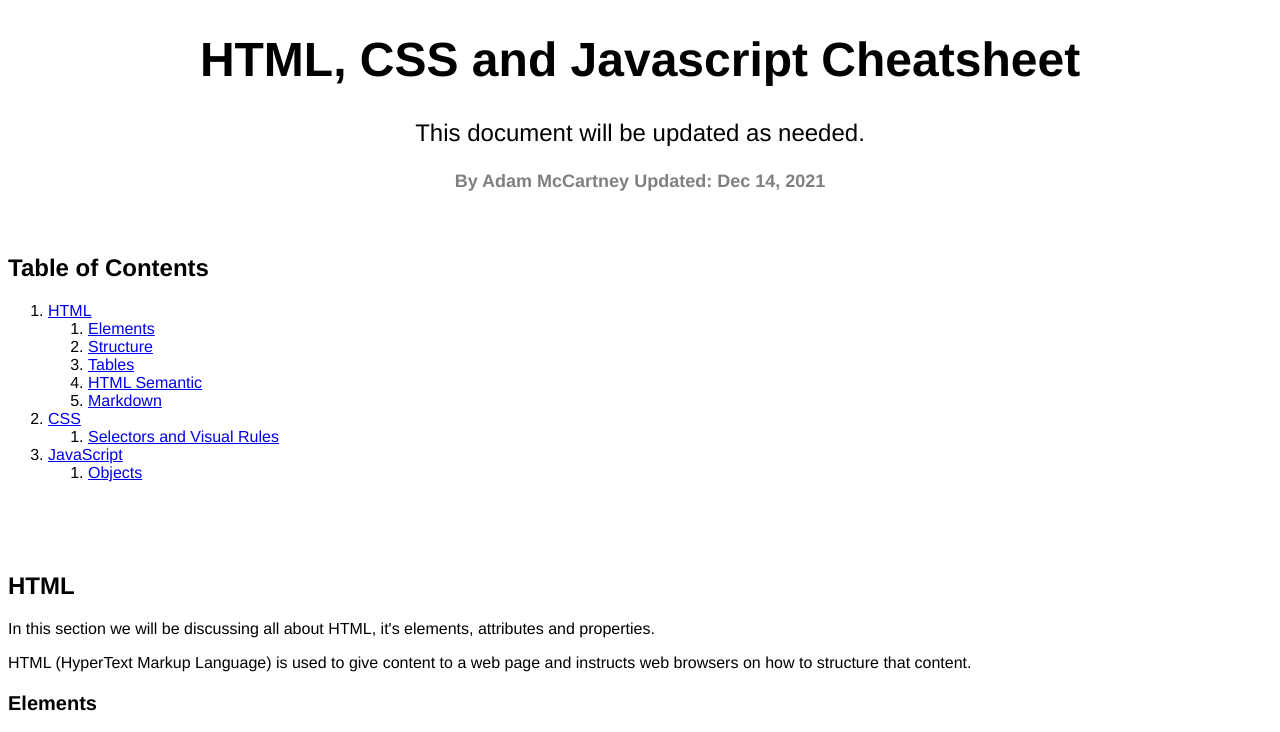
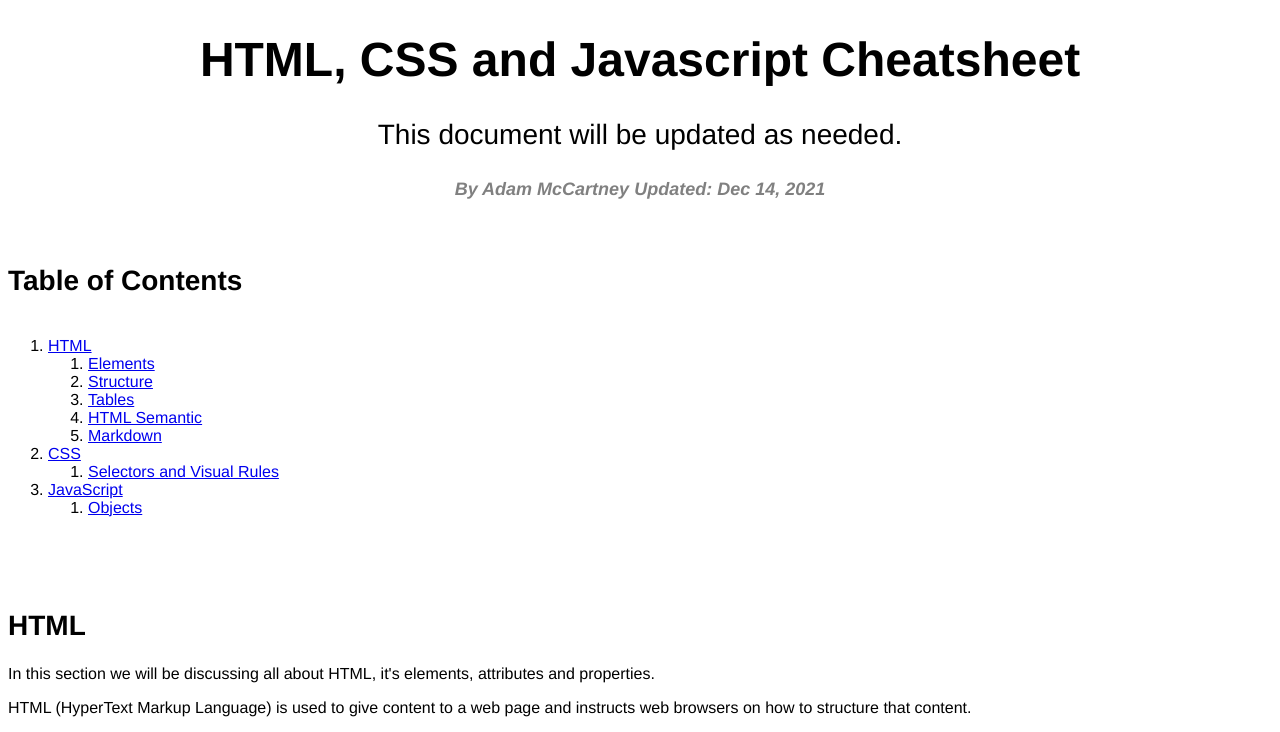
Before and after one commit to AdamxWebDev/Cheatsheet-Website, a plain HTML site: page index.html in a window 1280 px wide. Shown: the top 732 px of the page. Drawn offline with Linux system fonts and the light colour scheme.

Commit message:
Cheatsheet Website

```diff
--- a/index.html
+++ b/index.html
@@ -14,6 +14,7 @@
         <br>
         <nav>
             <h2>Table of Contents</h2>
+            <table></table>
             <ol id="table-of-contents">
                 <li><a href="#HTML1">HTML</a>
                     <ol>
--- a/styles.css
+++ b/styles.css
@@ -23,15 +23,20 @@ body {
     color: gray
 }
 .banner p {
-    font-size: 24px;
+    font-size: 28px;
 }
 p, li{
     font-size: 16px;
 }
 h2 {
+    font-size: 28px;
+    font-weight: 900;
+}
+h3 {
     font-size: 24px;
     font-weight: bold;
 }
-h3 {
+h4 {
+    font-style: italic;
     font-size: 20px;
 }
```
